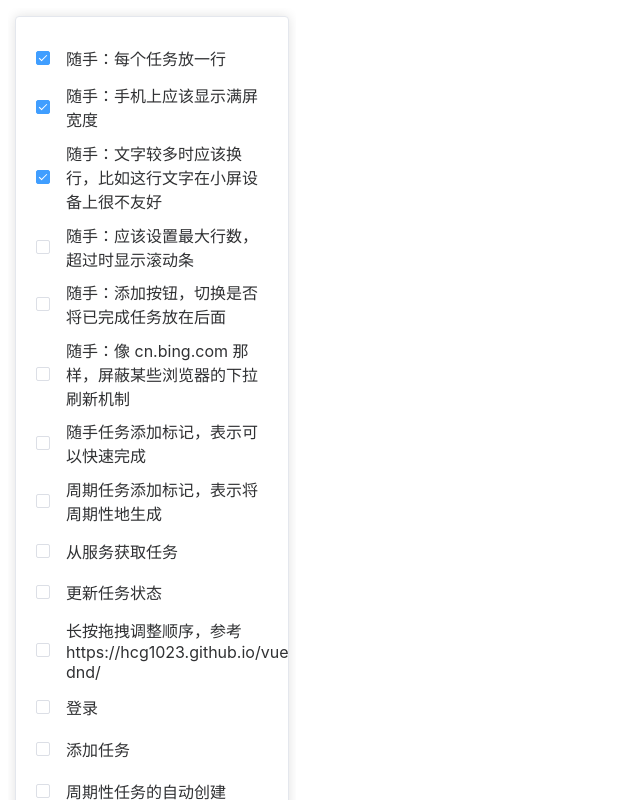
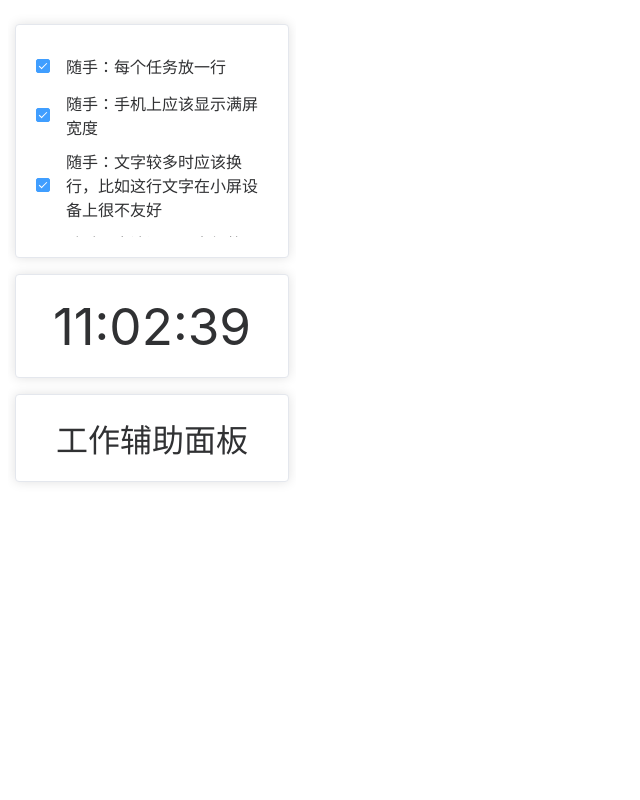
Before and after one commit to lils-work/lils-work, a Vue app: page /alt in a window 1280 px wide. Shown: the top 800 px of the page, without its empty margins (0-640 px from the left). Built offline with nearby package versions, Linux system fonts and the light colour scheme.

Commit message:
HomeAlt - 设置 Task 卡片的最大高度

```diff
--- a/src/gadgets/Task.vue
+++ b/src/gadgets/Task.vue
@@ -20,7 +20,7 @@ onMounted(() => {
     { title: '随手：每个任务放一行', isCompleted: true },
     { title: '随手：手机上应该显示满屏宽度', isCompleted: true },
     { title: '随手：文字较多时应该换行，比如这行文字在小屏设备上很不友好', isCompleted: true },
-    { title: '随手：应该设置最大行数，超过时显示滚动条', isCompleted: false },
+    { title: '随手：应该设置最大行数，超过时显示滚动条', isCompleted: true },
     { title: '随手：添加按钮，切换是否将已完成任务放在后面', isCompleted: false },
     { title: '随手：像 cn.bing.com 那样，屏蔽某些浏览器的下拉刷新机制', isCompleted: false },
     { title: '随手任务添加标记，表示可以快速完成', isCompleted: false },
--- a/src/pages/HomeAlt.vue
+++ b/src/pages/HomeAlt.vue
@@ -4,7 +4,9 @@
       <el-scrollbar>
         <div>
           <el-card>
-            <Task></Task>
+            <el-scrollbar>
+              <Task class="max-card-height"></Task>
+            </el-scrollbar>
           </el-card>
           <el-card>
             <Time></Time>
@@ -39,8 +41,12 @@ import Text from "../gadgets/Text.vue";
     width: 18rem;
 
     .el-card {
-      margin: 0.5rem auto;
+      margin: 1rem auto;
       width: 17rem;
+
+      .max-card-height {
+        max-height: 12rem;
+      }
     }
   }
 }
```
